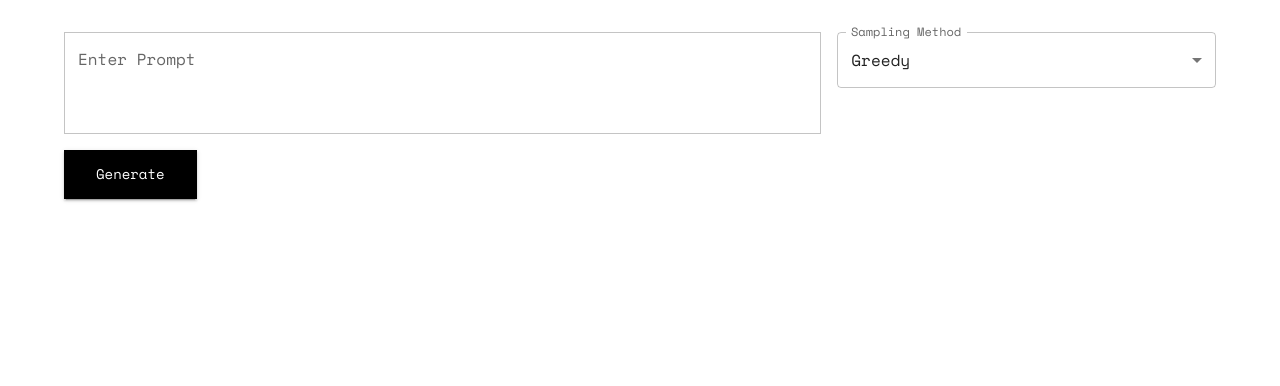
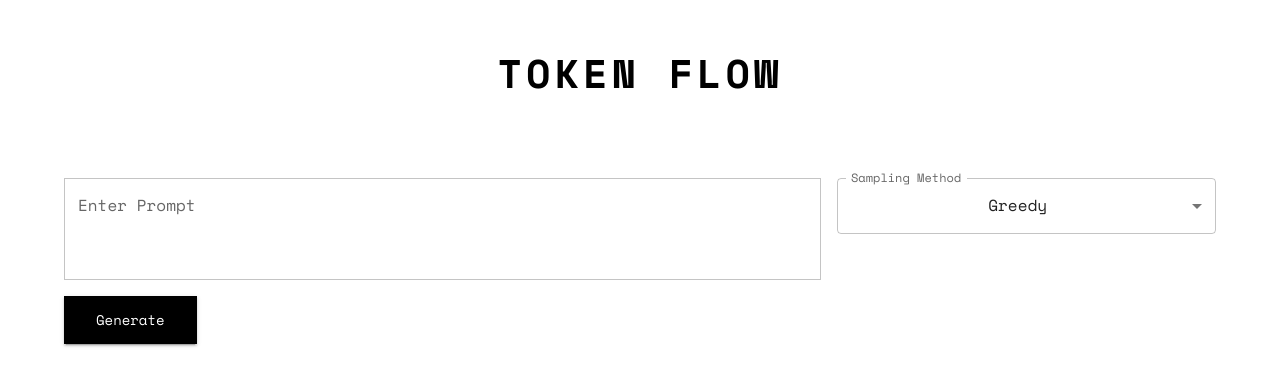
Before and after one commit to pierizvi/Gpt2-token-prob, a React (Create React App) app in the folder gpt_visualizer/frontend/: page / in a window 1280 px wide. Shown: the top 386 px of the page. Built offline with nearby package versions, Linux system fonts and the light colour scheme.

Commit message:
Add app title to main layout; enhance styling for improved visibility

```diff
--- a/gpt_visualizer/frontend/src/App.css
+++ b/gpt_visualizer/frontend/src/App.css
@@ -218,3 +218,17 @@ th {
   border: 1px solid #000;
   background-color: #f8f8f8;
 }
+
+.app-title {
+  text-align: center;
+  padding: 1rem 0;
+  margin-bottom: 1rem;
+}
+
+.app-title h1 {
+  font-family: 'Space Mono', monospace;
+  font-size: 2.5rem;
+  color: #000;
+  text-transform: uppercase;
+  letter-spacing: 4px;
+}
--- a/gpt_visualizer/frontend/src/App.js
+++ b/gpt_visualizer/frontend/src/App.js
@@ -79,6 +79,10 @@ function App() {
   };
 
   return (
+    <div className="App">
+      <div className="app-title">
+        <h1>Token Flow</h1>
+      </div>
       <ThemeProvider theme={theme}>
         <CssBaseline />
         <Container>
@@ -122,6 +126,7 @@ function App() {
           </div>
         </Container>
       </ThemeProvider>
+    </div>
   );
 }
 
```
Lines whose indentation alone changed are shown as unchanged.
